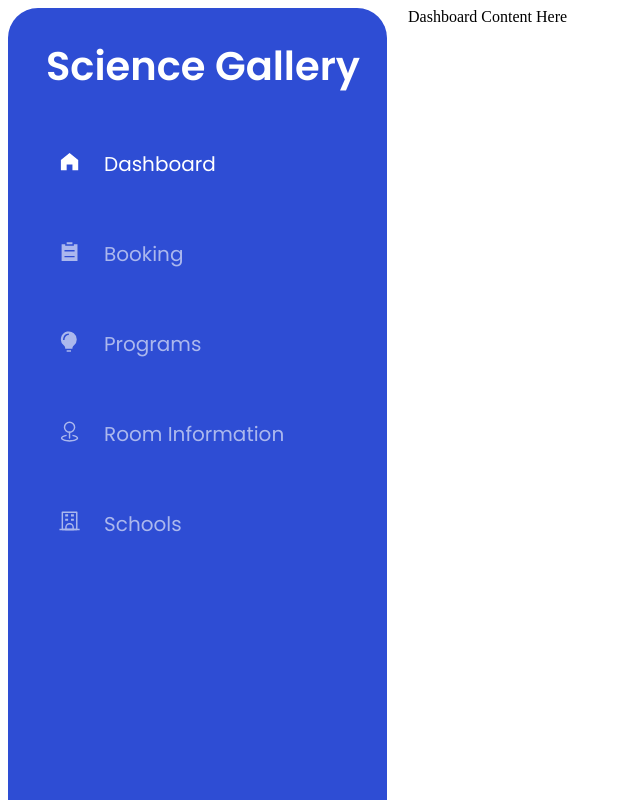
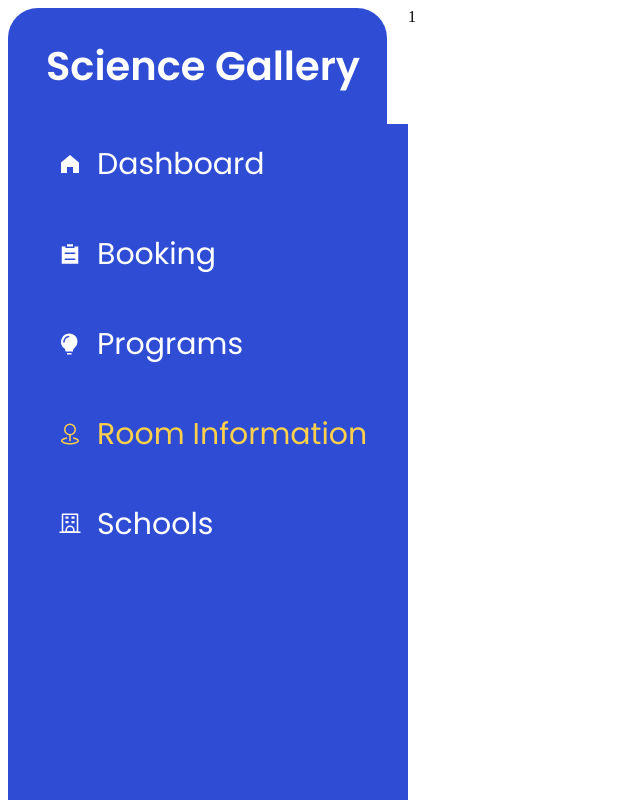
Before and after one commit to COMP90082-2024-SM1/SG-Wombat, a Vue app in the folder project/sg-wombat/: page /room in a window 1280 px wide. Shown: the top 800 px of the page, without its empty margins (0-640 px from the left). Built offline with nearby package versions, Linux system fonts and the light colour scheme.

Commit message:
Improved the navigation bar jump function and created a calendar table

```diff
--- a/project/sg-wombat/router/index.js
+++ b/project/sg-wombat/router/index.js
@@ -5,6 +5,7 @@ import bookingpage from '../src/components/bookingpage.vue';
 import roompage from '../src/components/roompage.vue';
 import schoolpage from '../src/components/schoolpage.vue';
 import programpage from '../src/components/programpage.vue';
+import newbar from '../src/components/newbar.vue';
 
 const routes = [
     { path: '/', component: Login },
@@ -33,6 +34,12 @@ const routes = [
         name: 'programpage',
         component: programpage
     },
+
+    {
+        path: '/newbar',
+        name: 'newbar',
+        component: newbar
+    },
 ];
 
 const router = createRouter({
--- a/project/sg-wombat/src/assets/navigation_bar.css
+++ b/project/sg-wombat/src/assets/navigation_bar.css
@@ -36,26 +36,19 @@
 }
 
 .content {
-    color: #2E4DD4;
-    font-size: 20px;
 
     margin-top: 30px;
-    width: 50%;
-    margin-right: auto;
+    width: 900px;
     margin-left: 30px;
-    /* background-color: yellow; */
-    width: 330px;
-    height: 500px;
-    flex-direction: column;
-    justify-content: center;
+
 }
 
 .innerbox {
     color: white;
-    font-size: 15px;
+    font-size: 100px;
     margin-top: 10px;
     width: 20%;
-    /* background-color: blue; */
+    background-color: #2E4DD4;
     width: 330px;
     height: 80px;
     display: flex;
@@ -63,9 +56,9 @@
 
 .iconbox {
     text-align: center;
-    font-size: 15px;
+    font-size: px;
     width: 20%;
-    /* background-color: green; */
+    background-color: green;
     height: 80px;
     display: flex;
     flex-direction: column;
@@ -73,27 +66,23 @@
 }
 
 .icon {
-    height: 35%;
-    width: 35%;
-    margin-left: 20px;
+    size: 50;
+    /* margin-left: 20px; */
     text-align: center;
     justify-content: center;
+    color: white;
     opacity: 0.6;
 }
 
 .text {
-    color: white;
-    font-size: 20px;
+    font-size: 30px;
+    margin-left: 10px;
     /* background-color: orange; */
     width: 80%;
     height: 80px;
     display: flex;
     flex-direction: column;
     justify-content: center;
-    opacity: 0.6;
-}
-
-.new-text{
     opacity: 1;
 }
 
@@ -102,7 +91,7 @@
     font-size: 15px;
     margin-top: 430px;
     width: 20%;
-    /* background-color: blue; */
+    background-color: #2E4DD4;
     width: 330px;
     height: 80px;
     display: flex;
--- a/project/sg-wombat/src/components/bookingpage.vue
+++ b/project/sg-wombat/src/components/bookingpage.vue
@@ -1,9 +1,8 @@
 <template>
     <div class="container">
-        <navigation_bar class="navigation-panel" />
+        <NavigationBar class="navigation-panel" />
         <div class="dashboard-content">
-            <!-- Dashboard的其余内容 -->
-            <div>Booking Content Here</div>
+            1
         </div>
     </div>
 </template>
@@ -15,7 +14,7 @@
     display: flex;
     flex-direction: row;
     min-height: 1080px;
-    border-radius: 30px
+    border-radius: 30px;
 }
 
 .navigation-panel {
@@ -25,12 +24,10 @@
     width: 30%;
     height: 100%;
     z-index: 1000;
-
-
 }
 
 .dashboard-content {
-    background-color: green;
+    background-color: white;
     height: 1080px;
     width: 920px;
     width: 70%;
@@ -38,18 +35,29 @@
     display: flex;
     flex-grow: 1;
     z-index: 1001;
-    border-radius: 30px
+    border-radius: 30px;
+}
+
+.calendarbox {
+    margin-top: 50px;
+    margin-left: 30px;
+    background-color: white;
+    width: 1000px;
+    height: 900px;
 }
 </style>
 
 
 
 <script>
-import navigation_bar from './navigationbar.vue'; // 确保路径正确
+import NavigationBar from './newbar.vue'; // Ensure the import name matches the convention
 
 export default {
     components: {
-        navigation_bar
+        NavigationBar // Correct naming to match the import
+
     }
 }
+
+
 </script>
--- /dev/null
+++ b/project/sg-wombat/src/components/calendar.vue
@@ -0,0 +1,34 @@
+<template>
+    <el-calendar ref="calendar">
+      <template #header="{ date }">
+        <span>Custom header content</span>
+        <span>{{ date }}</span>
+        <el-button-group>
+          <el-button size="small" @click="selectDate('prev-year')">
+            Previous Year
+          </el-button>
+          <el-button size="small" @click="selectDate('prev-month')">
+            Previous Month
+          </el-button>
+          <el-button size="small" @click="selectDate('today')">Today</el-button>
+          <el-button size="small" @click="selectDate('next-month')">
+            Next Month
+          </el-button>
+          <el-button size="small" @click="selectDate('next-year')">
+            Next Year
+          </el-button>
+        </el-button-group>
+      </template>
+    </el-calendar>
+  </template>
+
+  <script lang="ts" setup>
+  import { ref } from 'vue'
+  import type { CalendarDateType, CalendarInstance } from 'element-plus'
+
+  const calendar = ref<CalendarInstance>()
+  const selectDate = (val: CalendarDateType) => {
+    if (!calendar.value) return
+    calendar.value.selectDate(val)
+  }
+  </script>
--- a/project/sg-wombat/src/components/dashboard.vue
+++ b/project/sg-wombat/src/components/dashboard.vue
@@ -1,9 +1,10 @@
 <template>
     <div class="container">
-        <navigation_bar class="navigation-panel" />
+        <NavigationBar class="navigation-panel" />
         <div class="dashboard-content">
-            <!-- Dashboard的其余内容 -->
-            <div>Dashboard Content Here</div>
+
+            <Calendar class="calendarbox" />
+
         </div>
     </div>
 </template>
@@ -25,8 +26,6 @@
     width: 30%;
     height: 100%;
     z-index: 1000;
-
-
 }
 
 .dashboard-content {
@@ -40,18 +39,29 @@
     z-index: 1001;
     border-radius: 30px
 }
+
+.calendarbox {
+    margin-top: 50px;
+    margin-left: 30px;
+    background-color: white;
+    width: 1000px;
+    height: 900px;
+}
 </style>
 
 
 
 <script>
-import navigation_bar from './navigationbar.vue'; // 确保路径正确
+import NavigationBar from './newbar.vue'; // Ensure the import name matches the convention
+import Calendar from './calendar.vue'; // Ensure the import name matches the convention
 
 export default {
     components: {
-        navigation_bar
+        NavigationBar, // Correct naming to match the import
+        Calendar
     }
 }
 
 
+
 </script>
--- /dev/null
+++ b/project/sg-wombat/src/components/newbar.vue
@@ -0,0 +1,142 @@
+<template>
+    <div class="background">
+        <div class="bigcontainer">
+            <div class="science">
+                Science Gallery
+            </div>
+            <div class="content">
+                <el-menu :default-active="selectedIndex" @select='selected' background-color='#2E4DD4'
+                    active-text-color='#ffd04b'>
+                    <el-menu-item class="innerbox" index='1' @click="activate('dashboardPage')">
+
+
+                        <el-icon size="40" color="white" opacity=0.6>
+                            <HomeFilled />
+                        </el-icon>
+
+
+                        <div class="text">
+                            Dashboard
+                        </div>
+                    </el-menu-item>
+
+                    <el-menu-item class="innerbox" index='2' @click="activate('bookingpage')">
+                        <el-icon size="40" color="white">
+                            <List />
+                        </el-icon>
+
+                        <template class="text">
+                            Booking
+                        </template>
+                    </el-menu-item>
+                    <el-menu-item class="innerbox" index='3' @click="activate('programpage')">
+                        <el-icon size="40" color="white">
+                            <Opportunity />
+                        </el-icon>
+
+                        <div class="text">
+                            Programs
+                        </div>
+                    </el-menu-item>
+                    <el-menu-item class="innerbox" index='4' @click="activate('roompage')">
+                        <el-icon size="40" color="white">
+                            <Place />
+                        </el-icon>
+
+                        <div class="text">
+                            Room Information
+                        </div>
+                    </el-menu-item>
+                    <el-menu-item class="innerbox" index='5' @click="activate('schoolpage')">
+                        <el-icon size="40" color="white">
+                            <School />
+                        </el-icon>
+
+                        <div class="text">
+                            Schools
+                        </div>
+                    </el-menu-item>
+
+                    <el-menu-item class="lastbox" index='6' plain @click="open">
+                        <el-icon size="40" color="white">
+                            <Share />
+                        </el-icon>
+
+                        <div class="text" size="40" color="white">
+                            Export Report
+                        </div>
+                    </el-menu-item>
+                </el-menu>
+            </div>
+
+        </div>
+    </div>
+</template>
+
+<script setup>
+import { ElMessage, ElMessageBox } from 'element-plus';
+import { watch, ref } from 'vue';
+import { useRouter, useRoute } from 'vue-router';
+
+const router = useRouter();
+const route = useRoute();
+
+const selectedIndex = ref('1');
+
+// Watch for route changes to update the active menu item
+watch(() => route.name, (newRouteName) => {
+    switch (newRouteName) {
+        case 'dashboardPage':
+            selectedIndex.value = '1';
+            break;
+        case 'bookingpage':
+            selectedIndex.value = '2';
+            break;
+        case 'programpage':
+            selectedIndex.value = '3';
+            break;
+        case 'roompage':
+            selectedIndex.value = '4';
+            break;
+        case 'schoolpage':
+            selectedIndex.value = '5';
+            break;
+        default:
+            selectedIndex.value = '1';
+            break;
+    }
+}, { immediate: true });
+
+const open = () => {
+    ElMessageBox.confirm(
+        'Do you want to export the report, Continue?',
+        'Notice',
+        {
+            confirmButtonText: 'OK',
+            cancelButtonText: 'Cancel',
+            type: 'info',
+        }
+    ).then(() => {
+        ElMessage({
+            type: 'success',
+            message: 'Export Success',
+        });
+    }).catch(() => {
+        ElMessage({
+            type: 'info',
+            message: 'Export Canceled',
+        });
+    });
+};
+
+function activate(routeName) {
+    router.push({ name: routeName });
+}
+</script>
+
+
+
+<style scoped>
+@import '../assets/navigation_bar.css';
+@import url('https://fonts.googleapis.com/css2?family=Poppins:wght@400;600&display=swap');
+</style>
--- a/project/sg-wombat/src/components/programpage.vue
+++ b/project/sg-wombat/src/components/programpage.vue
@@ -1,9 +1,8 @@
 <template>
     <div class="container">
-        <navigation_bar class="navigation-panel" />
+        <NavigationBar class="navigation-panel" />
         <div class="dashboard-content">
-            <!-- Dashboard的其余内容 -->
-            <div>Dashboard Content Here</div>
+            1
         </div>
     </div>
 </template>
@@ -15,7 +14,7 @@
     display: flex;
     flex-direction: row;
     min-height: 1080px;
-    border-radius: 30px
+    border-radius: 30px;
 }
 
 .navigation-panel {
@@ -25,8 +24,6 @@
     width: 30%;
     height: 100%;
     z-index: 1000;
-
-
 }
 
 .dashboard-content {
@@ -38,18 +35,29 @@
     display: flex;
     flex-grow: 1;
     z-index: 1001;
-    border-radius: 30px
+    border-radius: 30px;
+}
+
+.calendarbox {
+    margin-top: 50px;
+    margin-left: 30px;
+    background-color: white;
+    width: 1000px;
+    height: 900px;
 }
 </style>
 
 
 
 <script>
-import navigation_bar from './navigationbar.vue'; // 确保路径正确
+import NavigationBar from './newbar.vue'; // Ensure the import name matches the convention
 
 export default {
     components: {
-        navigation_bar
+        NavigationBar // Correct naming to match the import
+
     }
 }
+
+
 </script>
--- a/project/sg-wombat/src/components/roompage.vue
+++ b/project/sg-wombat/src/components/roompage.vue
@@ -1,9 +1,8 @@
 <template>
     <div class="container">
-        <navigation_bar class="navigation-panel" />
+        <NavigationBar class="navigation-panel" />
         <div class="dashboard-content">
-            <!-- Dashboard的其余内容 -->
-            <div>Dashboard Content Here</div>
+            1
         </div>
     </div>
 </template>
@@ -15,7 +14,7 @@
     display: flex;
     flex-direction: row;
     min-height: 1080px;
-    border-radius: 30px
+    border-radius: 30px;
 }
 
 .navigation-panel {
@@ -25,8 +24,6 @@
     width: 30%;
     height: 100%;
     z-index: 1000;
-
-
 }
 
 .dashboard-content {
@@ -38,18 +35,29 @@
     display: flex;
     flex-grow: 1;
     z-index: 1001;
-    border-radius: 30px
+    border-radius: 30px;
+}
+
+.calendarbox {
+    margin-top: 50px;
+    margin-left: 30px;
+    background-color: white;
+    width: 1000px;
+    height: 900px;
 }
 </style>
 
 
 
 <script>
-import navigation_bar from './navigationbar.vue'; // 确保路径正确
+import NavigationBar from './newbar.vue'; // Ensure the import name matches the convention
 
 export default {
     components: {
-        navigation_bar
+        NavigationBar // Correct naming to match the import
+
     }
 }
+
+
 </script>
--- a/project/sg-wombat/src/components/schoolpage.vue
+++ b/project/sg-wombat/src/components/schoolpage.vue
@@ -1,9 +1,8 @@
 <template>
     <div class="container">
-        <navigation_bar class="navigation-panel" />
+        <NavigationBar class="navigation-panel" />
         <div class="dashboard-content">
-            <!-- Dashboard的其余内容 -->
-            <div>Dashboard Content Here</div>
+            1
         </div>
     </div>
 </template>
@@ -15,7 +14,7 @@
     display: flex;
     flex-direction: row;
     min-height: 1080px;
-    border-radius: 30px
+    border-radius: 30px;
 }
 
 .navigation-panel {
@@ -25,8 +24,6 @@
     width: 30%;
     height: 100%;
     z-index: 1000;
-
-
 }
 
 .dashboard-content {
@@ -38,18 +35,29 @@
     display: flex;
     flex-grow: 1;
     z-index: 1001;
-    border-radius: 30px
+    border-radius: 30px;
+}
+
+.calendarbox {
+    margin-top: 50px;
+    margin-left: 30px;
+    background-color: white;
+    width: 1000px;
+    height: 900px;
 }
 </style>
 
 
 
 <script>
-import navigation_bar from './navigationbar.vue'; // 确保路径正确
+import NavigationBar from './newbar.vue'; // Ensure the import name matches the convention
 
 export default {
     components: {
-        navigation_bar
+        NavigationBar // Correct naming to match the import
+
     }
 }
+
+
 </script>
```
Also changed, not shown: project/sg-wombat/src/App.vue (+1 -7 lines).
